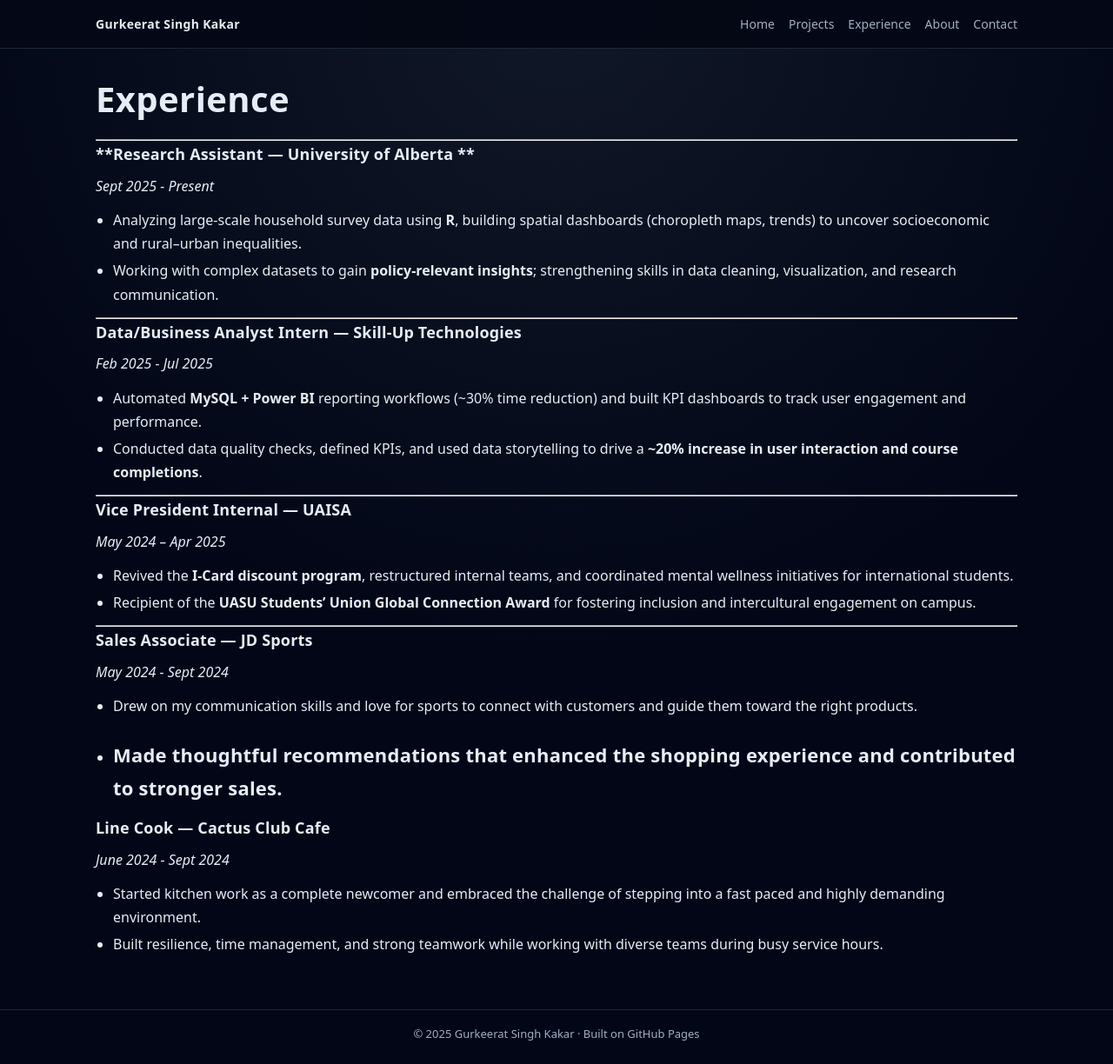
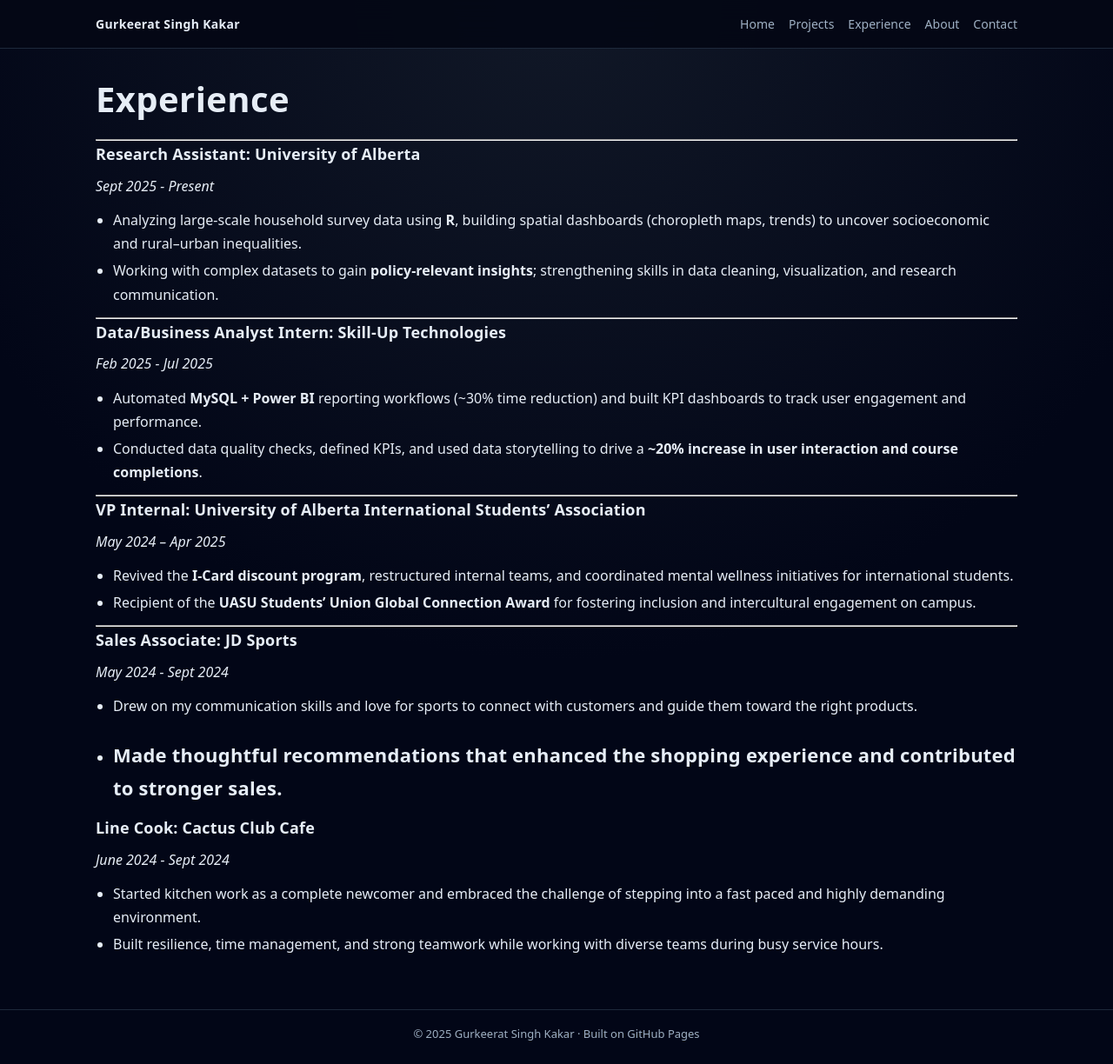
Before and after one commit to Gskakar/.github.io, a Jekyll site: the page built from experience.md, in a window 1280 px wide and 1224 px high. Shown: the whole window at 87% size. Built offline with Jekyll 4.4.1, drawn with Linux system fonts in a browser that asks for light colours.

Commit message:
Experiences formatting Changes

```diff
--- a/experience.md
+++ b/experience.md
@@ -7,34 +7,34 @@ title: Experience
 
 ---
 
-### **Research Assistant — University of Alberta **
+### Research Assistant: University of Alberta
 *Sept 2025 - Present*
 - Analyzing large-scale household survey data using **R**, building spatial dashboards (choropleth maps, trends) to uncover socioeconomic and rural–urban inequalities.
 - Working with complex datasets to gain **policy-relevant insights**; strengthening skills in data cleaning, visualization, and research communication.
 
 ---
 
-### **Data/Business Analyst Intern — Skill-Up Technologies**
+### **Data/Business Analyst Intern: Skill-Up Technologies**
 *Feb 2025 - Jul 2025*
 - Automated **MySQL + Power BI** reporting workflows (~30% time reduction) and built KPI dashboards to track user engagement and performance.
 - Conducted data quality checks, defined KPIs, and used data storytelling to drive a **~20% increase in user interaction and course completions**.
 
 ---
 
-### **Vice President Internal — UAISA**
+### **VP Internal: University of Alberta International Students' Association**
 *May 2024 – Apr 2025*
 - Revived the **I-Card discount program**, restructured internal teams, and coordinated mental wellness initiatives for international students.
 - Recipient of the **UASU Students' Union Global Connection Award** for fostering inclusion and intercultural engagement on campus.
 
 ---
 
-### **Sales Associate — JD Sports**
+### **Sales Associate: JD Sports**
 *May 2024 - Sept 2024*
 - Drew on my communication skills and love for sports to connect with customers and guide them toward the right products.
 - Made thoughtful recommendations that enhanced the shopping experience and contributed to stronger sales.
 ---
 
-### **Line Cook — Cactus Club Cafe**
+### **Line Cook: Cactus Club Cafe**
 *June 2024 - Sept 2024*
 - Started kitchen work as a complete newcomer and embraced the challenge of stepping into a fast paced and highly demanding environment.
 - Built resilience, time management, and strong teamwork while working with diverse teams during busy service hours.
```
